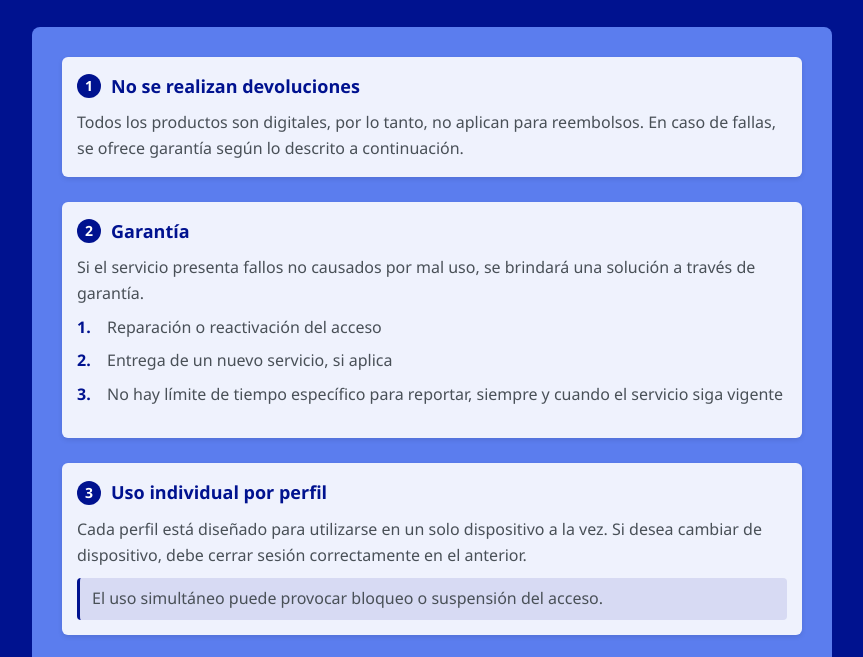
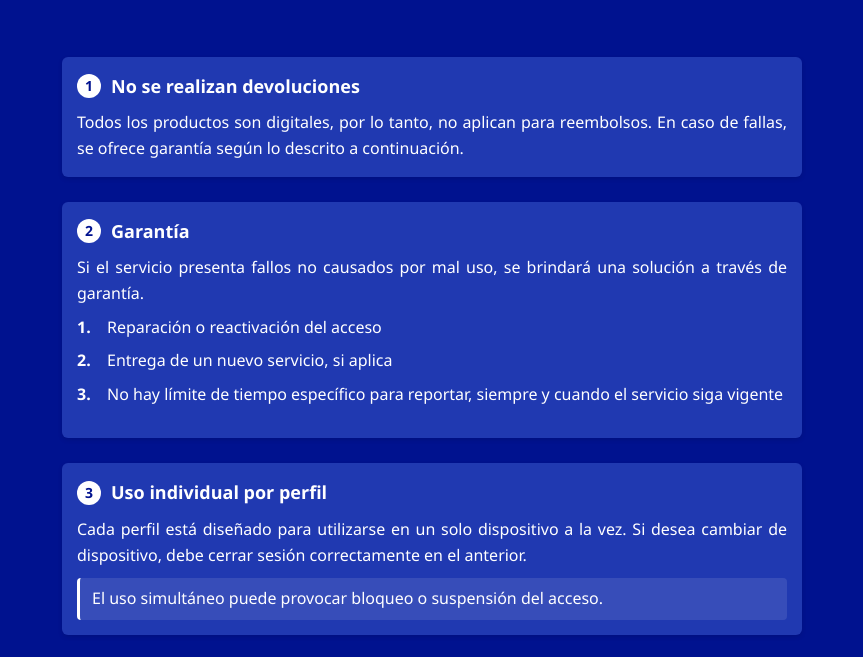
Before and after one commit to novaklar/Terminos, a plain HTML site: page index.html in a window 1280 px wide. Shown: the part 108-765 px from the top of the page, without its empty margins (208-1071 px from the left). Drawn offline with Linux system fonts and the light colour scheme.

Commit message:
Update index.html

```diff
--- a/index.html
+++ b/index.html
@@ -8,7 +8,7 @@
         body {
             font-family: 'Segoe UI', Tahoma, Geneva, Verdana, sans-serif;
             line-height: 1.6;
-            color: #333;
+            color: white;
             max-width: 800px;
             margin: 0 auto;
             padding: 20px;
@@ -25,16 +25,15 @@
         }
 
         .terms-container {
-            background-color: rgba(108, 145, 255, 0.85);
+            background-color: transparent;
             border-radius: 8px;
             padding: 30px;
-            backdrop-filter: blur(5px);
         }
 
         .term-item {
             margin-bottom: 25px;
             padding: 15px;
-            background-color: rgba(255, 255, 255, 0.9);
+            background-color: rgba(108, 145, 255, 0.3); /* Transparencia original */
             border-radius: 6px;
             box-shadow: 0 2px 5px rgba(0, 0, 0, 0.1);
         }
@@ -45,7 +44,7 @@
 
         .term-title {
             font-weight: 600;
-            color: #00128f;
+            color: white;
             margin-bottom: 10px;
             font-size: 18px;
             display: flex;
@@ -53,8 +52,8 @@
         }
 
         .term-number {
-            background-color: #00128f;
-            color: white;
+            background-color: white;
+            color: #00128f;
             width: 24px;
             height: 24px;
             border-radius: 50%;
@@ -66,17 +65,19 @@
         }
 
         .term-content {
-            color: #495057;
+            color: white;
+            text-align: justify; /* Párrafos justificados */
         }
 
         .highlight {
-            background-color: rgba(0, 18, 143, 0.1);
+            background-color: rgba(255, 255, 255, 0.1);
             padding: 8px 12px;
             border-radius: 4px;
-            border-left: 3px solid #00128f;
+            border-left: 3px solid white;
             font-weight: 500;
             display: block;
             margin-top: 10px;
+            text-align: justify; /* Textos destacados justificados */
         }
 
         .term-list {
@@ -91,13 +92,14 @@
             position: relative;
             padding-left: 30px;
             counter-increment: item-counter;
+            text-align: justify; /* Elementos de lista justificados */
         }
 
         .term-list li:before {
             content: counter(item-counter) ".";
             position: absolute;
             left: 0;
-            color: #00128f;
+            color: white;
             font-weight: bold;
         }
 
@@ -155,8 +157,7 @@
                 Uso individual por perfil
             </div>
             <div class="term-content">
-                Cada perfil está diseñado para utilizarse en un solo dispositivo a la vez.
-                Si desea cambiar de dispositivo, debe cerrar sesión correctamente en el anterior.
+                Cada perfil está diseñado para utilizarse en un solo dispositivo a la vez. Si desea cambiar de dispositivo, debe cerrar sesión correctamente en el anterior.
                 <span class="highlight">El uso simultáneo puede provocar bloqueo o suspensión del acceso.</span>
             </div>
         </div>
@@ -167,8 +168,7 @@
                 Prohibido compartir cuentas
             </div>
             <div class="term-content">
-                Compartir una cuenta o perfil con otras personas está completamente prohibido.
-                Esto incluye entregar el acceso a familiares, amigos u otros usuarios.
+                Compartir una cuenta o perfil con otras personas está completamente prohibido. Esto incluye entregar el acceso a familiares, amigos u otros usuarios.
                 <span class="highlight">Este tipo de acciones puede provocar colapso del servicio, y en ese caso, no se ofrece garantía.</span>
             </div>
         </div>
@@ -195,8 +195,7 @@
                 Tiempo estimado de entrega
             </div>
             <div class="term-content">
-                El servicio se entrega o activa en un periodo estimado de 10 a 30 minutos tras la confirmación del pago.
-                En casos excepcionales (alta demanda, mantenimiento, validación), puede haber una leve demora.
+                El servicio se entrega o activa en un periodo estimado de 10 a 30 minutos tras la confirmación del pago. En casos excepcionales (alta demanda, mantenimiento, validación), puede haber una leve demora.
             </div>
         </div>
 
@@ -217,8 +216,7 @@
                 Duración del servicio
             </div>
             <div class="term-content">
-                El tiempo de duración depende del plan adquirido y puede variar entre un mes y un año.
-                El periodo de vigencia comienza desde la fecha de activación, no desde el primer uso.
+                El tiempo de duración depende del plan adquirido y puede variar entre un mes y un año. El periodo de vigencia comienza desde la fecha de activación, no desde el primer uso.
             </div>
         </div>
 
@@ -239,8 +237,7 @@
                 Política de cambios
             </div>
             <div class="term-content">
-                Una vez entregado el producto, no se permiten cambios de perfil, cuenta o tipo de servicio.
-                Es responsabilidad del cliente verificar bien lo que adquiere antes de finalizar su compra.
+                Una vez entregado el producto, no se permiten cambios de perfil, cuenta o tipo de servicio. Es responsabilidad del cliente verificar bien lo que adquiere antes de finalizar su compra.
             </div>
         </div>
 
```
